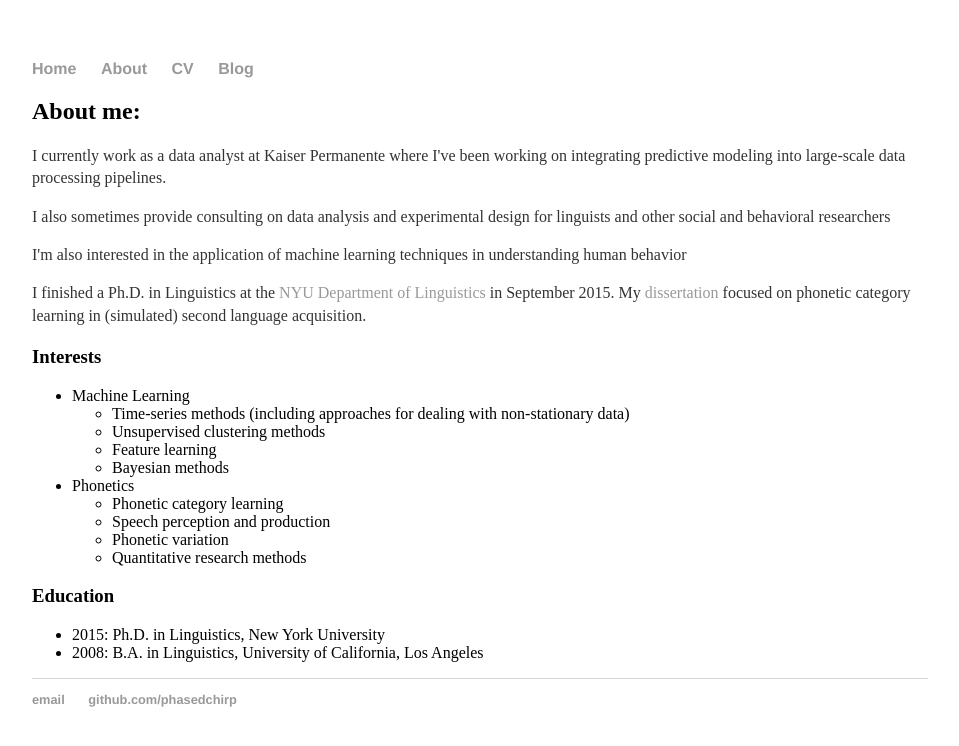
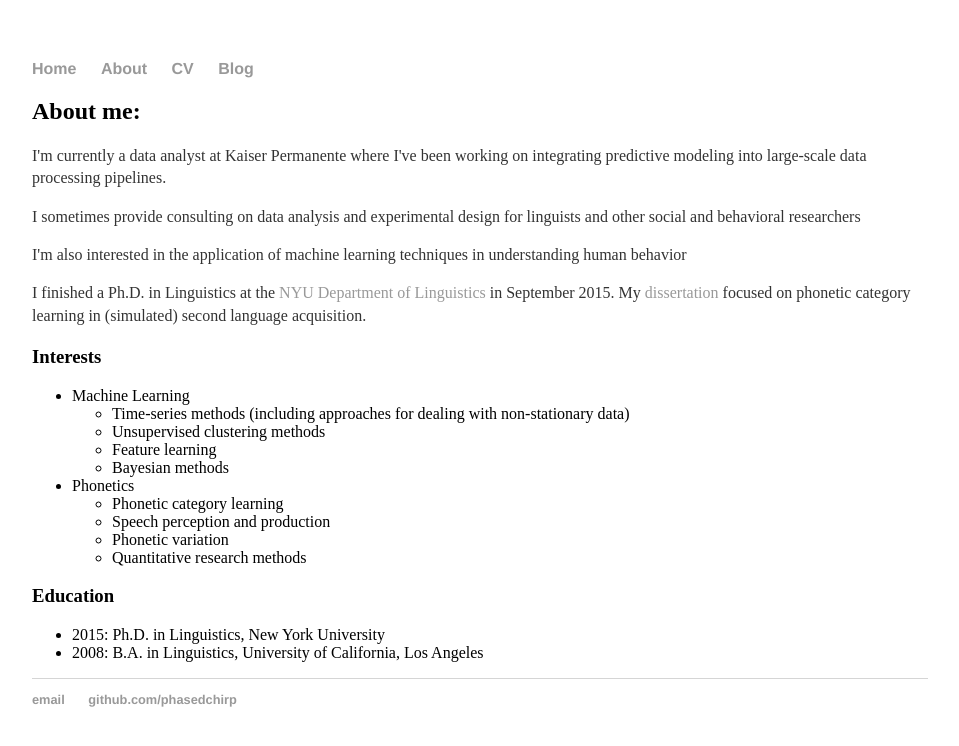
Before and after one commit to phasedchirp/phasedchirp.github.io, a Jekyll site: the page built from about.html, in a window 1280 px wide. Shown: the top 746 px of the page, without its empty margins (160-1119 px from the left). Built offline with Jekyll 4.4.1, drawn with Linux system fonts in a browser that asks for light colours.

Commit message:
minor phrasing change

```diff
--- a/about.html
+++ b/about.html
@@ -5,8 +5,8 @@ name: About
 <div class="container">
         <div class="blurb">
         <h2>About me:</h2>
-                <p>I currently work as a data analyst at Kaiser Permanente where I've been working on integrating predictive modeling into large-scale data processing pipelines.</p>
-                <p>I also sometimes provide consulting on data analysis and experimental design for linguists and other social and behavioral researchers</p>
+                <p>I'm currently a data analyst at Kaiser Permanente where I've been working on integrating predictive modeling into large-scale data processing pipelines.</p>
+                <p>I sometimes provide consulting on data analysis and experimental design for linguists and other social and behavioral researchers</p>
                 <p>I'm also interested in the application of machine learning techniques in understanding human behavior</p>
                 <p>I finished a Ph.D. in Linguistics at the <a href="http://linguistics.as.nyu.edu">NYU Department of Linguistics</a> in September 2015. My <a href="https://www.dropbox.com/s/14rvsq0p2afk8ic/Martin_diss_DRAFT.pdf">dissertation</a> focused on phonetic category learning in (simulated) second language acquisition.</p>
         <h3>Interests</h3>
```
